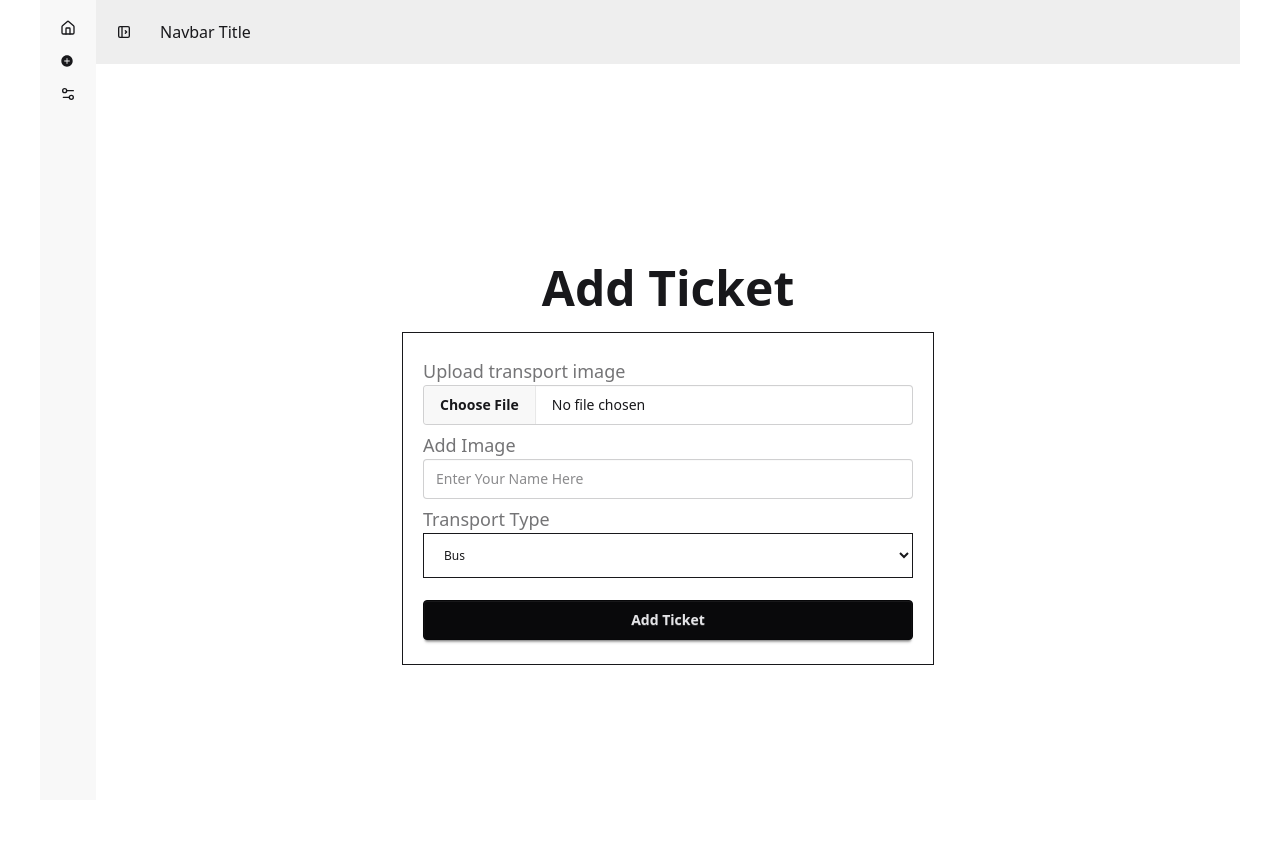
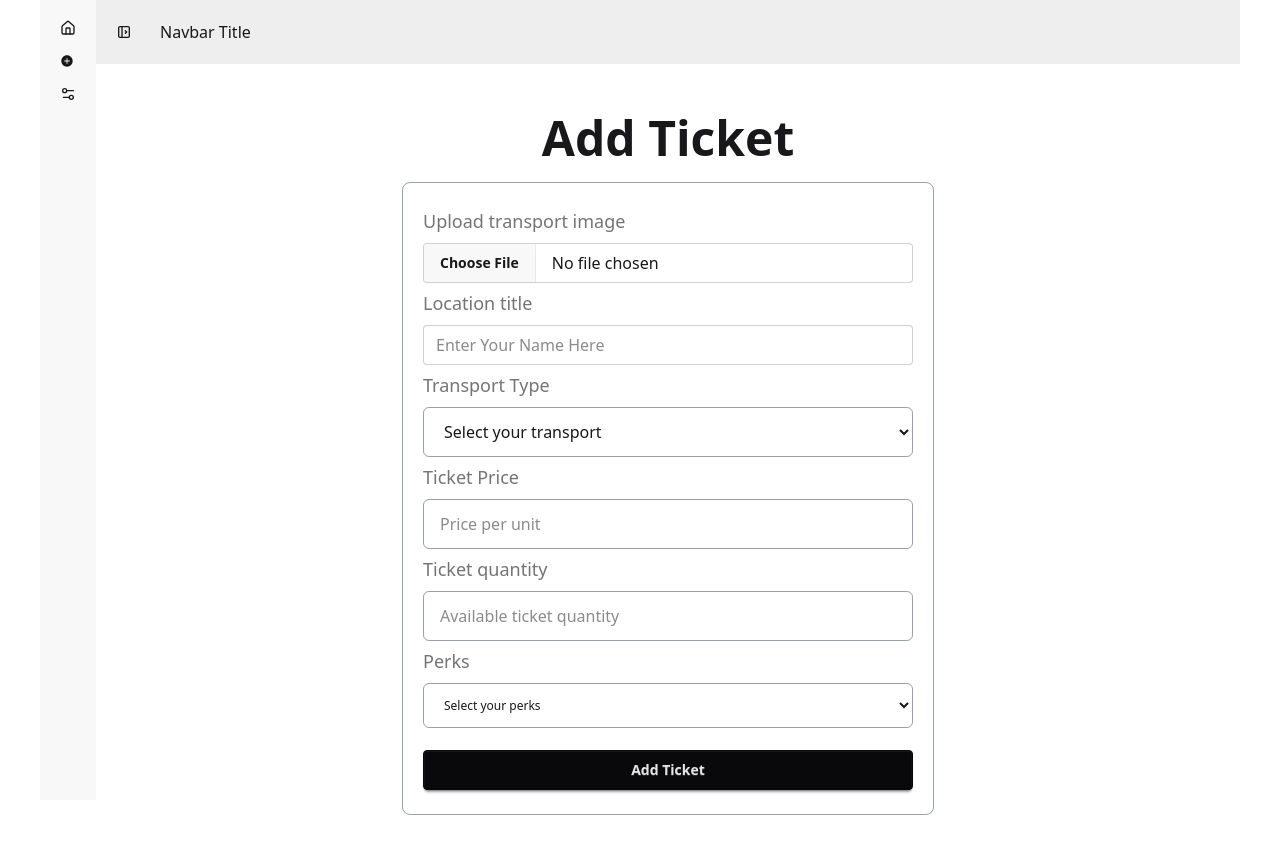
Before and after one commit to salauddinkamran/ticket-booking-client, a React (Vite) app: page /dashboard/addTicket in a window 1280 px wide. Shown: the top 854 px of the page. Built offline with nearby package versions, Linux system fonts and the light colour scheme; no server answers.

Commit message:
added addTicket component in client side

```diff
--- a/src/Pages/Dashboard/Vendor/addTicket.jsx
+++ b/src/Pages/Dashboard/Vendor/addTicket.jsx
@@ -17,23 +17,31 @@ const addTicket = () => {
       <div className="h-screen flex justify-center items-center">
         <div className="w-6/12 mx-auto">
           <h1 className="text-5xl font-bold text-center mb-5">Add Ticket</h1>
-          <form className="border p-5" onSubmit={handleSubmit(onSubmit)}>
+          <form
+            className="border border-gray-400 p-5 rounded-lg"
+            onSubmit={handleSubmit(onSubmit)}
+          >
             <fieldset className="fieldset">
               <div>
-                <label className="label text-lg">Upload transport image</label>
+                <label className="label text-lg mb-2">
+                  Upload transport image
+                </label>
                 <input
                   type="file"
                   id="image"
-                  className="file-input w-full"
+                  className="file-input w-full text-base"
                   {...register("image", { require: "Image is requaired" })}
                 />
+                {errors.image && (
+                  <p className="text-red-400 text-xs">{errors.image.message}</p>
+                )}
               </div>
               <div>
-                <label className="label text-lg">Add Image</label>
+                <label className="label text-lg mb-2">Location title</label>
                 <input
                   type="text"
                   id="title"
-                  className="input w-full"
+                  className="input w-full text-base"
                   placeholder="Enter Your Name Here"
                   {...register("title", {
                     required: "Title is required",
@@ -50,19 +58,75 @@ const addTicket = () => {
                 )}
               </div>
               <div>
-                <label className="label text-lg">Transport Type</label>
+                <label className="label text-lg mb-2">Transport Type</label>
                 <select
                   required
-                  className="w-full px-4 py-3 border"
+                  className="w-full px-4 py-3 border border-gray-400 rounded-md text-base"
                   {...register("transport", {
                     required: "Transpot is required",
                   })}
                 >
+                  <option value="">Select your transport</option>
                   <option value="Bus">Bus</option>
                   <option value="Train">Train</option>
                   <option value="Flight">Flight</option>
                   <option value="Launch">Launch</option>
                 </select>
+                {errors.transport && (
+                  <p className="text-red-400 text-xs">
+                    {errors.transport.message}
+                  </p>
+                )}
+              </div>
+              <div>
+                <label className="label text-lg mb-2">Ticket Price</label>
+                <input
+                  type="number"
+                  placeholder="Price per unit"
+                  id="price"
+                  className="w-full px-4 py-3 rounded-md border border-gray-400 text-base"
+                  {...register("price", {
+                    required: "Price is requaired",
+                    min: { value: 0, message: "Price must be posetive" },
+                  })}
+                />
+                {errors.price && (
+                  <p className="text-red-400 text-xs">{errors.price.message}</p>
+                )}
+              </div>
+              <div>
+                <label className="label text-lg mb-2">Ticket quantity</label>
+                <input
+                  type="number"
+                  id="quantity"
+                  className="w-full px-4 py-3 border border-gray-400 rounded-md text-base"
+                  placeholder="Available ticket quantity"
+                  {...register("quantity", {
+                    required: "Quantity is requaired",
+                    min: { value: 1, message: "Quantity must be at least 1" },
+                  })}
+                />
+                {errors.quantity && (
+                  <p className="text-red-400 text-xs">
+                    {errors.quantity.message}
+                  </p>
+                )}
+              </div>
+              <div>
+                <label className="label text-lg mb-2">Perks</label>
+                <select
+                  className="w-full px-4 py-3 border border-gray-400 rounded-md"
+                  required
+                  {...register("perks", { required: "Perks is requaired" })}
+                >
+                  <option value="">Select your perks</option>
+                  <option value="Free_cancellation">Free cancellation</option>
+                  <option value="AC_Seat">AC Seat</option>
+                  <option value="Meal_included">Meal included</option>
+                </select>
+                {errors.perks && (
+                  <p className="text-red-400 text-xs">{errors.perks.message}</p>
+                )}
               </div>
 
               {/* <label className="label text-lg">Pick a file</label>
```
